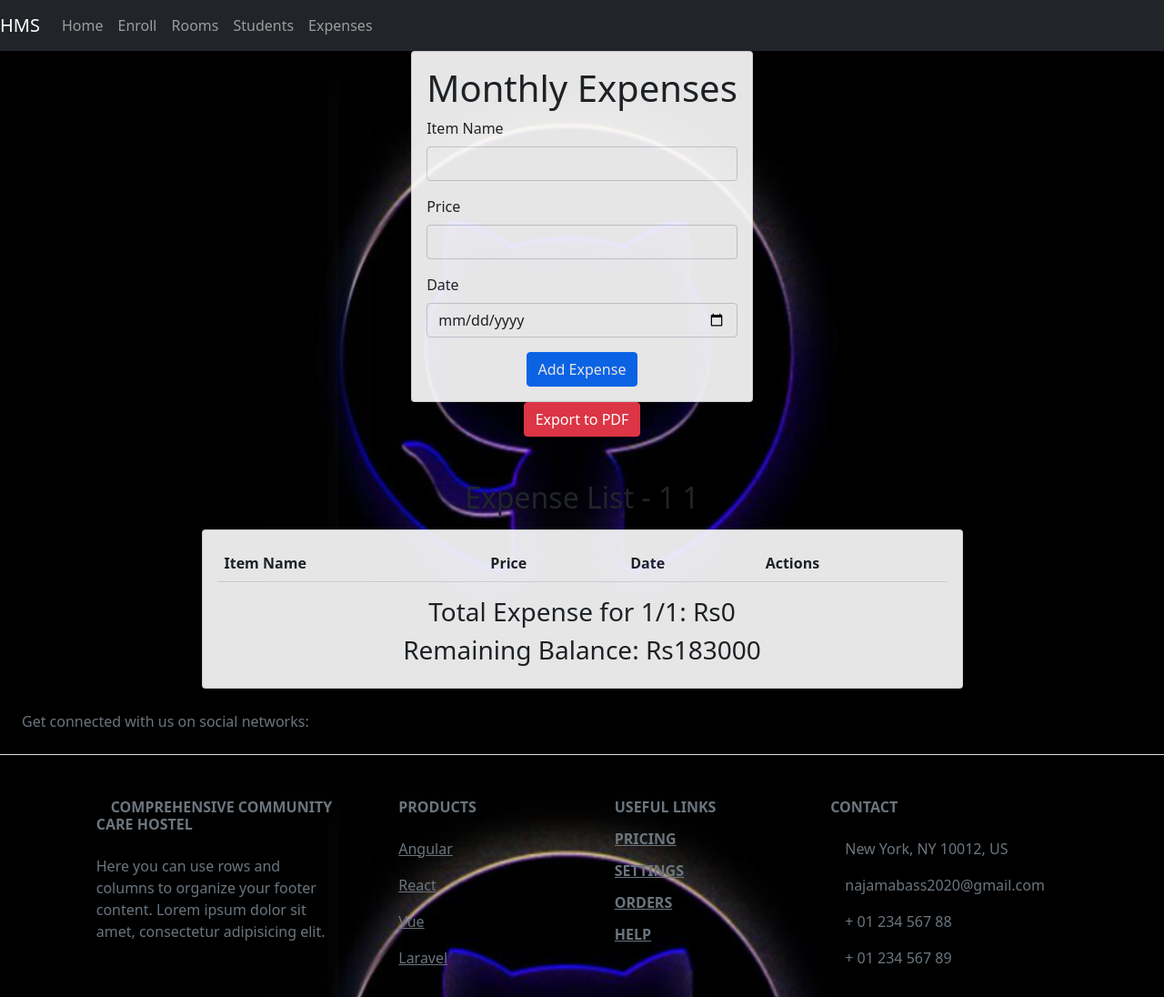
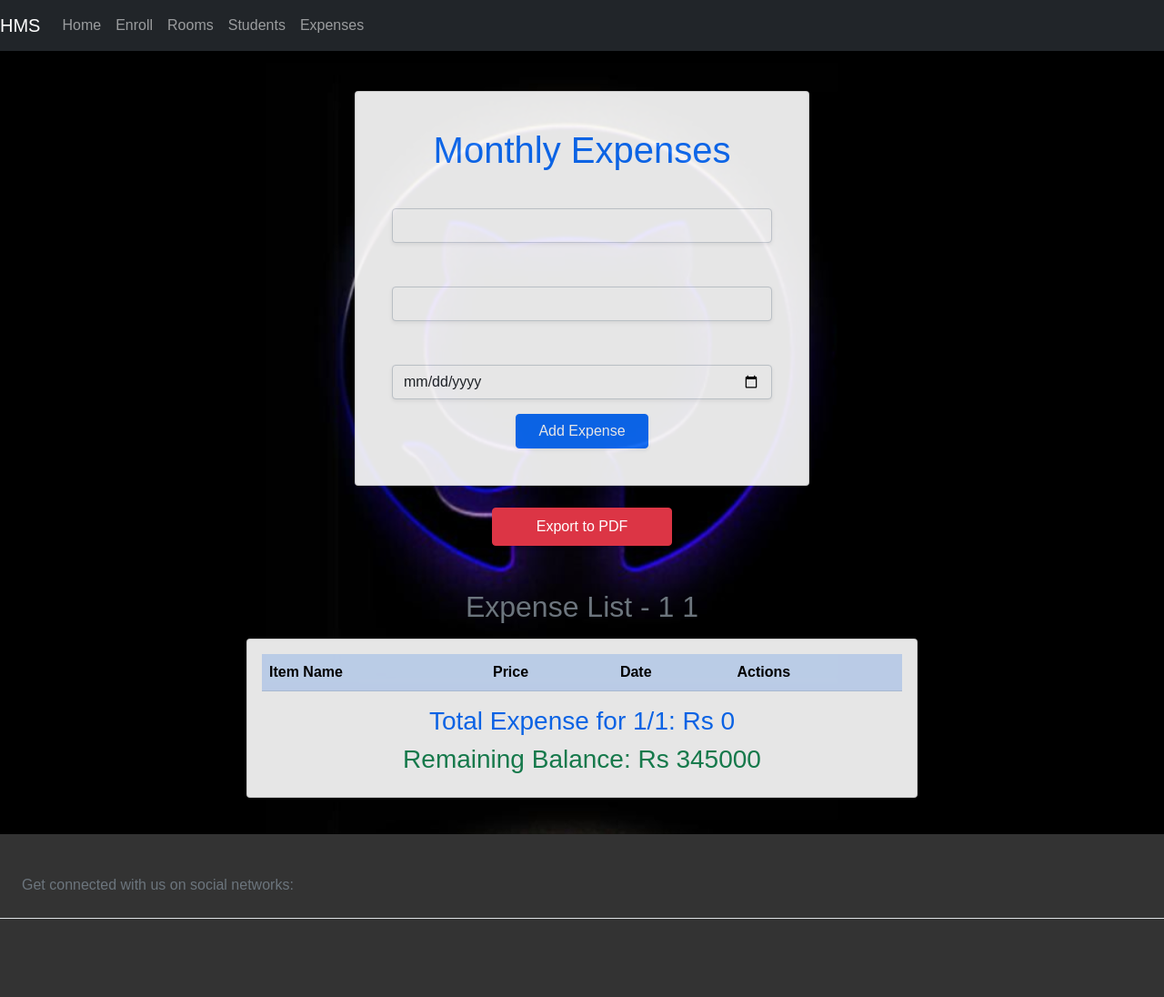
Before and after one commit to Ctoic/Hostel-Management-System-Using-Flask, a Flask app: page /expenses/1/1 in a window 1280 px wide. Shown: the top 1096 px of the page at 91% size. Run offline with Flask 3, Linux system fonts and the light colour scheme; lists and menus that the app fills with data are empty; some libraries are stand-ins or nearby versions.

Commit message:
improved base, espense and updated db

```diff
--- a/templates/base.html
+++ b/templates/base.html
@@ -5,6 +5,7 @@
     <meta name="viewport" content="width=device-width, initial-scale=1.0">
     <title>{% block title %}Hostel Management{% endblock %}</title>
     <link href="https://cdn.jsdelivr.net/npm/bootstrap@5.1.3/dist/css/bootstrap.min.css" rel="stylesheet">
+    <link rel="stylesheet" href="static/style.css">
     <nav class="navbar navbar-expand-lg navbar-dark bg-dark">
       <a class="navbar-brand" href="{{ url_for('home') }}">HMS</a>
       <button class="navbar-toggler" type="button" data-toggle="collapse" data-target="#navbarNav" aria-controls="navbarNav" aria-expanded="false" aria-label="Toggle navigation">
--- a/templates/expenses.html
+++ b/templates/expenses.html
@@ -4,54 +4,79 @@
 
 {% block head %}
 <link href="https://cdn.jsdelivr.net/npm/bootstrap@5.3.3/dist/css/bootstrap.min.css" rel="stylesheet" integrity="sha384-QWTKZyjpPEjISv5WaRU9OFeRpok6YctnYmDr5pNlyT2bRjXh0JMhjY6hW+ALEwIH" crossorigin="anonymous">
+<style>
+    .card {
+        box-shadow: 0 4px 8px rgba(0, 0, 0, 0.1);
+        border-radius: 12px;
+        color:black !important;
+    }
+    .btn-primary, .btn-danger {
+        transition: transform 0.2s ease-in-out;
+    }
+    .btn-primary:hover, .btn-danger:hover {
+        transform: scale(1.05);
+    }
+    .table th, .table td {
+        vertical-align: middle;
+        text-align: center;
+    }
+    .btn-warning {
+        color: #fff;
+    }
+
+    /* Set the form font color to black */
+    .card-body, .card-title, .form-label, input {
+        color: black !important;
+    }
+    .card p-4 {
+        background-color : black;
+
+    }
+</style>
 {% endblock %}
 
 {% block content %}
 
-
-<div class="d-flex justify-content-center">
-    <div class="card">
+<div class="d-flex justify-content-center mt-4">
+    <div class="card p-4" style="width: 100%; max-width: 500px;">
         <div class="card-body">
-            <h1 class="card-title text-center">Monthly Expenses</h1>
+            <h1 class="card-title text-center text-primary">Monthly Expenses</h1>
             <form method="POST" action="">
                 {{ form.hidden_tag() }}
                 <div class="mb-3">
-                    {{ form.item_name.label(class="form-label") }}
-                    {{ form.item_name(class="form-control") }}
+                    {{ form.item_name.label(class="form-label fw-bold") }}
+                    {{ form.item_name(class="form-control shadow-sm") }}
                 </div>
                 <div class="mb-3">
-                    {{ form.price.label(class="form-label") }}
-                    {{ form.price(class="form-control") }}
+                    {{ form.price.label(class="form-label fw-bold") }}
+                    {{ form.price(class="form-control shadow-sm") }}
                 </div>
                 <div class="mb-3">
-                    {{ form.date.label(class="form-label") }}
-                    {{ form.date(class="form-control") }}
+                    {{ form.date.label(class="form-label fw-bold") }}
+                    {{ form.date(class="form-control shadow-sm") }}
                 </div>
                 <div class="d-flex justify-content-center">
-                    {{ form.submit(class="btn btn-primary") }}
+                    {{ form.submit(class="btn btn-primary px-4 shadow-sm") }}
                 </div>
             </form>
         </div>
     </div>
 </div>
 
-<!-- Export to PDF Button -->
-<div class="d-flex justify-content-center mb-3">
+<div class="d-flex justify-content-center my-4">
     <a href="{{ url_for('export_pdf', year=year or current_year, month=month or current_month) }}"
-       class="btn btn-danger">
-        Export to PDF
+       class="btn btn-danger shadow-sm px-5 py-2">
+       Export to PDF
     </a>
 </div>
 
+<h2 class="text-center mt-5 text-secondary">Expense List - {{ month or "Current Month" }} {{ year or "" }}</h2>
 
-<h2 class="text-center mt-5">Expense List - {{ month or "Current Month" }} {{ year or "" }}</h2>
-
-<!-- Expense Table -->
 <div class="d-flex justify-content-center mt-3">
     <div class="card w-75">
         <div class="card-body">
-            <table class="table table-striped">
-                <thead>
+            <table class="table table-striped table-hover">
+                <thead class="table-primary">
                     <tr>
                         <th>Item Name</th>
                         <th>Price</th>
@@ -63,15 +88,14 @@
                     {% for expense in expenses %}
                     <tr>
                         <td>{{ expense.item_name }}</td>
-                        <td>{{ expense.price }}</td>
+                        <td>Rs {{ expense.price }}</td>
                         <td>{{ expense.date.strftime('%Y-%m-%d') }}</td>
                         <td>
-                            <!-- Edit Button -->
-                            <button class="btn btn-sm btn-warning" data-bs-toggle="modal" data-bs-target="#editModal{{ expense.id }}">Edit</button>
-
-                            <!-- Delete Button -->
+                            <button class="btn btn-sm btn-warning shadow-sm" data-bs-toggle="modal" data-bs-target="#editModal{{ expense.id }}">
+                                Edit
+                            </button>
                             <form method="POST" action="{{ url_for('delete_expense', expense_id=expense.id) }}" style="display:inline;">
-                                <button type="submit" class="btn btn-sm btn-danger" onclick="return confirm('Are you sure?')">Delete</button>
+                                <button type="submit" class="btn btn-sm btn-danger shadow-sm" onclick="return confirm('Are you sure?')">Delete</button>
                             </form>
                         </td>
                     </tr>
@@ -80,7 +104,7 @@
                     <div class="modal fade" id="editModal{{ expense.id }}" tabindex="-1" aria-labelledby="editModalLabel" aria-hidden="true">
                         <div class="modal-dialog">
                             <div class="modal-content">
-                                <div class="modal-header">
+                                <div class="modal-header bg-warning text-white">
                                     <h5 class="modal-title" id="editModalLabel">Edit Expense</h5>
                                     <button type="button" class="btn-close" data-bs-dismiss="modal" aria-label="Close"></button>
                                 </div>
@@ -88,19 +112,19 @@
                                     <form method="POST" action="{{ url_for('edit_expense', expense_id=expense.id) }}">
                                         {{ form.hidden_tag() }}
                                         <div class="mb-3">
-                                            <label class="form-label">Item Name</label>
-                                            <input type="text" name="item_name" class="form-control" value="{{ expense.item_name }}">
+                                            <label class="form-label fw-bold">Item Name</label>
+                                            <input type="text" name="item_name" class="form-control shadow-sm" value="{{ expense.item_name }}">
                                         </div>
                                         <div class="mb-3">
-                                            <label class="form-label">Price</label>
-                                            <input type="number" name="price" class="form-control" value="{{ expense.price }}">
+                                            <label class="form-label fw-bold">Price</label>
+                                            <input type="number" name="price" class="form-control shadow-sm" value="{{ expense.price }}">
                                         </div>
                                         <div class="mb-3">
-                                            <label class="form-label">Date</label>
-                                            <input type="date" name="date" class="form-control" value="{{ expense.date.strftime('%Y-%m-%d') }}">
+                                            <label class="form-label fw-bold">Date</label>
+                                            <input type="date" name="date" class="form-control shadow-sm" value="{{ expense.date.strftime('%Y-%m-%d') }}">
                                         </div>
                                         <div class="d-flex justify-content-center">
-                                            <button type="submit" class="btn btn-primary">Save Changes</button>
+                                            <button type="submit" class="btn btn-primary px-4 shadow-sm">Save Changes</button>
                                         </div>
                                     </form>
                                 </div>
@@ -110,13 +134,12 @@
                     {% endfor %}
                 </tbody>
             </table>
-            <h3 class="text-center">Total Expense for {{ month }}/{{ year }}: Rs{{ total }}</h3>
-            <h3 class="text-center">Remaining Balance: Rs{{ 183000 - total }}</h3>
+            <h3 class="text-center text-primary">Total Expense for {{ month }}/{{ year }}: Rs {{ total }}</h3>
+            <h3 class="text-center text-success">Remaining Balance: Rs {{ 345000 - total }}</h3>
         </div>
     </div>
 </div>
 
-<!-- Bootstrap JavaScript -->
 <script src="https://cdn.jsdelivr.net/npm/bootstrap@5.3.3/dist/js/bootstrap.bundle.min.js" integrity="sha384-YvpcrYf0tY3lHB60NNkmXc5s9fDVZLESaAA55NDzOxhy9GkcIdslK1eN7N6jIeHz" crossorigin="anonymous"></script>
 
 {% endblock %}
```
Also changed, not shown: instance/hostel.db.
